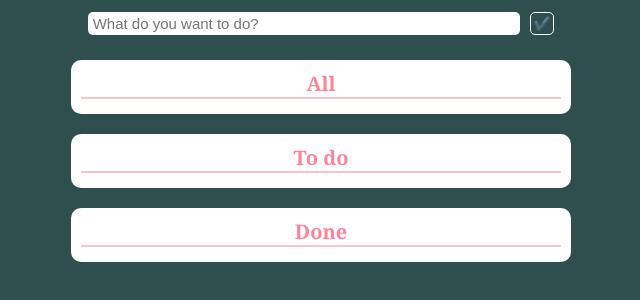
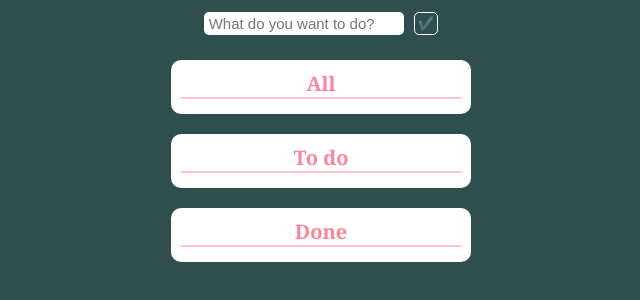
Before and after one commit to infinity141/To-Do-list, a plain HTML site: page index.html in a window 1280 px wide. Shown: the part 56-356 px from the top of the page, without its empty margins (319-959 px from the left). Drawn offline with Linux system fonts and the light colour scheme.

Commit message:
Silly change

```diff
--- a/style.css
+++ b/style.css
@@ -32,10 +32,11 @@ body {
 #todo {
   border: none;
   border-radius: 5px;
+  /* height: 50px; */
   padding: 3px;
   padding-left: 5px;
   margin: 5px;
-  width: 80%;
+  width: 200px;
   outline: none;
   font-size: 15px;
 }
@@ -52,7 +53,7 @@ body {
   font-size: 20px;
   color: rgb(255, 132, 153);
   background: white;
-  width: 500px;
+  width: 300px;
   margin: 20px;
   padding: 10px;
   border-radius: 10px;
@@ -85,7 +86,7 @@ hr {
   font-size: 20px;
   color: rgb(255, 132, 153);
   background: white;
-  width: 500px;
+  width: 300px;
   margin: 20px;
   margin-bottom: 0;
   padding: 10px;
```
